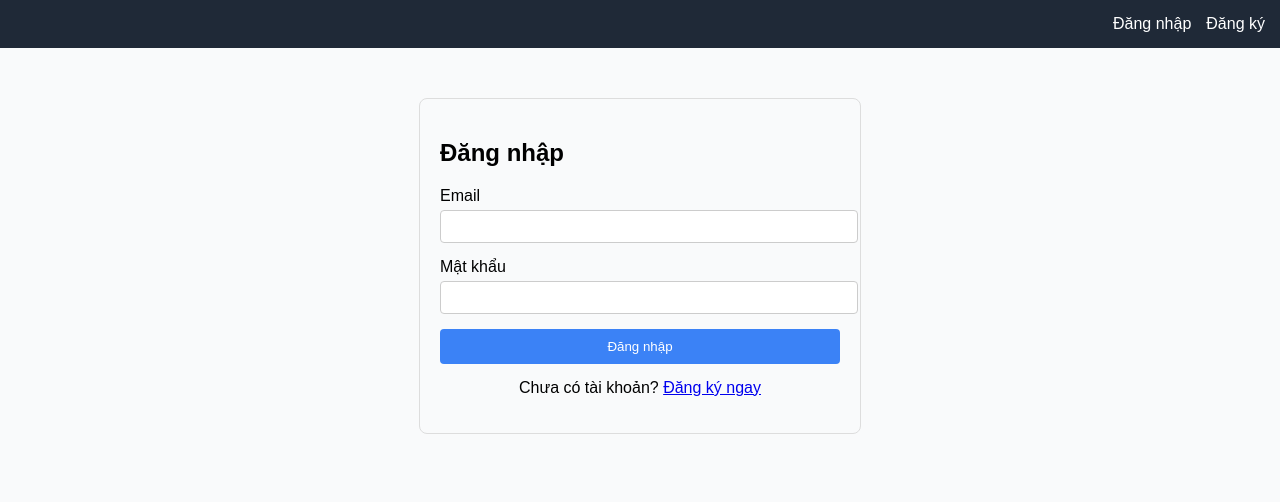
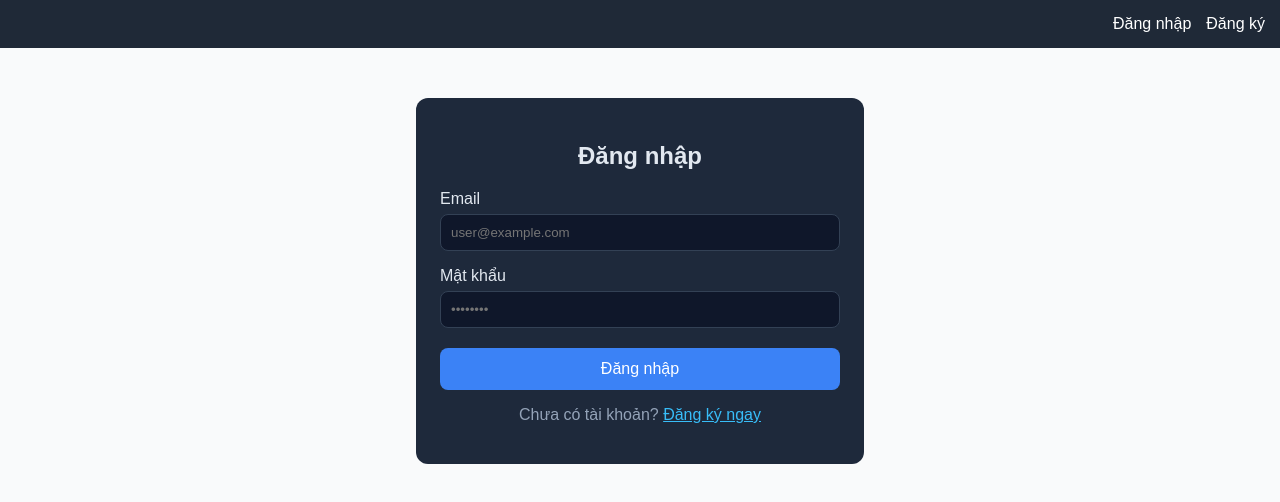
Before and after one commit to trietnmgcc220202-lab/Polls.Builder.API.frontend, a Vue app in the folder CW/poll-frontend/: page /login in a window 1280 px wide. Shown: the top 502 px of the page. Built offline with nearby package versions, Linux system fonts and the light colour scheme; no server answers.

Commit message:
Update Login.vue

```diff
--- a/CW/poll-frontend/src/views/Login.vue
+++ b/CW/poll-frontend/src/views/Login.vue
@@ -1,21 +1,41 @@
 <template>
-  <div style="max-width: 400px; margin: 50px auto; padding: 20px; border: 1px solid #ddd; border-radius: 8px;">
-    <h2>Đăng nhập</h2>
+  <div style="max-width: 400px; margin: 50px auto; padding: 24px; background: #1e293b; border-radius: 12px; color: #e2e8f0; font-family: sans-serif;">
+    <h2 style="margin-bottom: 20px; text-align: center;">Đăng nhập</h2>
+
     <form @submit.prevent="handleLogin">
-      <div style="margin-bottom: 15px;">
-        <label style="display: block; margin-bottom: 5px;">Email</label>
-        <input v-model="email" type="email" required style="width: 100%; padding: 8px; border: 1px solid #ccc; border-radius: 4px;" />
+      <div style="margin-bottom: 16px;">
+        <label style="display: block; margin-bottom: 6px;">Email</label>
+        <input
+          v-model="email"
+          type="email"
+          required
+          placeholder="user@example.com"
+          style="width: 100%; padding: 10px; border-radius: 8px; border: 1px solid #334155; background: #0f172a; color: white; box-sizing: border-box;"
+        />
       </div>
-      <div style="margin-bottom: 15px;">
-        <label style="display: block; margin-bottom: 5px;">Mật khẩu</label>
-        <input v-model="password" type="password" required style="width: 100%; padding: 8px; border: 1px solid #ccc; border-radius: 4px;" />
+
+      <div style="margin-bottom: 20px;">
+        <label style="display: block; margin-bottom: 6px;">Mật khẩu</label>
+        <input
+          v-model="password"
+          type="password"
+          required
+          placeholder="••••••••"
+          style="width: 100%; padding: 10px; border-radius: 8px; border: 1px solid #334155; background: #0f172a; color: white; box-sizing: border-box;"
+        />
       </div>
-      <button type="submit" :disabled="isLoading" style="width: 100%; padding: 10px; background: #3b82f6; color: white; border: none; border-radius: 4px; cursor: pointer;">
+
+      <button
+        type="submit"
+        :disabled="isLoading"
+        style="width: 100%; padding: 12px; background: #3b82f6; color: white; border: none; border-radius: 8px; font-size: 16px; cursor: pointer;"
+      >
         {{ isLoading ? 'Đang xử lý...' : 'Đăng nhập' }}
       </button>
     </form>
-    <p style="margin-top: 15px; text-align: center;">
-      Chưa có tài khoản? <router-link to="/register">Đăng ký ngay</router-link>
+
+    <p style="margin-top: 16px; text-align: center; color: #94a3b8;">
+      Chưa có tài khoản? <router-link to="/register" style="color: #38bdf8;">Đăng ký ngay</router-link>
     </p>
   </div>
 </template>
@@ -40,26 +60,35 @@ const handleLogin = async () => {
       password: password.value
     });
 
-    // 1. Trích xuất token an toàn theo mọi kiểu response từ Backend
-    const jwtToken = response.data?.token || response.data?.accessToken || response.data;
+    // Bắt Token chuẩn kể cả khi .NET trả về "Token", "token", hoặc string thuần
+    let jwtToken = response.data?.token || response.data?.Token || response.data?.accessToken;
+
+    if (!jwtToken && typeof response.data === 'string') {
+      jwtToken = response.data;
+    }
 
     if (jwtToken && typeof jwtToken === 'string') {
-      // 2. Lưu trực tiếp vào localStorage & gọi hàm login của composable
-      localStorage.setItem('token', jwtToken);
+      const cleanToken = jwtToken.trim();
+
+      // 1. Lưu trực tiếp Token vào LocalStorage
+      localStorage.setItem('token', cleanToken);
+
+      // 2. Cập nhật State auth toàn ứng dụng
       if (typeof login === 'function') {
-        login(jwtToken);
+        login(cleanToken);
       }
 
-      // 3. Chuyển hướng sang MyPolls
-      router.push('/my-polls');
+      // 3. Chuyển hướng về trang chủ
+      router.push('/');
     } else {
-      alert('Đăng nhập không thành công: Server không trả về Token.');
+      alert('Đăng nhập thất bại: Server không trả về Token.');
     }
   } catch (error) {
     console.error('Login Error:', error);
-    // 4. Xử lý thông báo lỗi tránh bị [object Object]
     const errRes = error.response?.data;
-    const message = typeof errRes === 'string' ? errRes : (errRes?.message || 'Đăng nhập thất bại. Kiểm tra lại thông tin.');
+    const message = typeof errRes === 'string'
+      ? errRes
+      : (errRes?.message || errRes?.error || 'Đăng nhập thất bại. Kiểm tra lại thông tin.');
     alert(message);
   } finally {
     isLoading.value = false;
```
